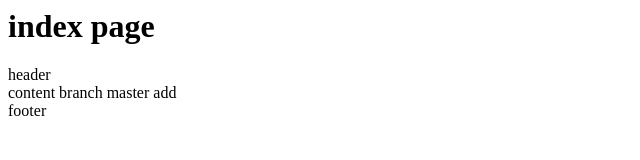
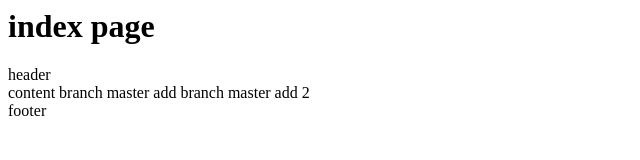
Before and after one commit to coder-yubin/test, a plain HTML site: page index.html in a window 1280 px wide. Shown: the whole page, without its empty margins (0-640 px from the left). Drawn offline with Linux system fonts and the light colour scheme.

Commit message:
master modify 2

```diff
--- a/index.html
+++ b/index.html
@@ -7,6 +7,7 @@
         <header>header</header>
         <content>content</content>
         <branch-master>branch master add</branch-master>
+        <branch-master-2>branch master add 2</branch-master-2>
         <footer>footer</footer>
     </body>
 </html>
```
Also changed, not shown: readme.txt.
